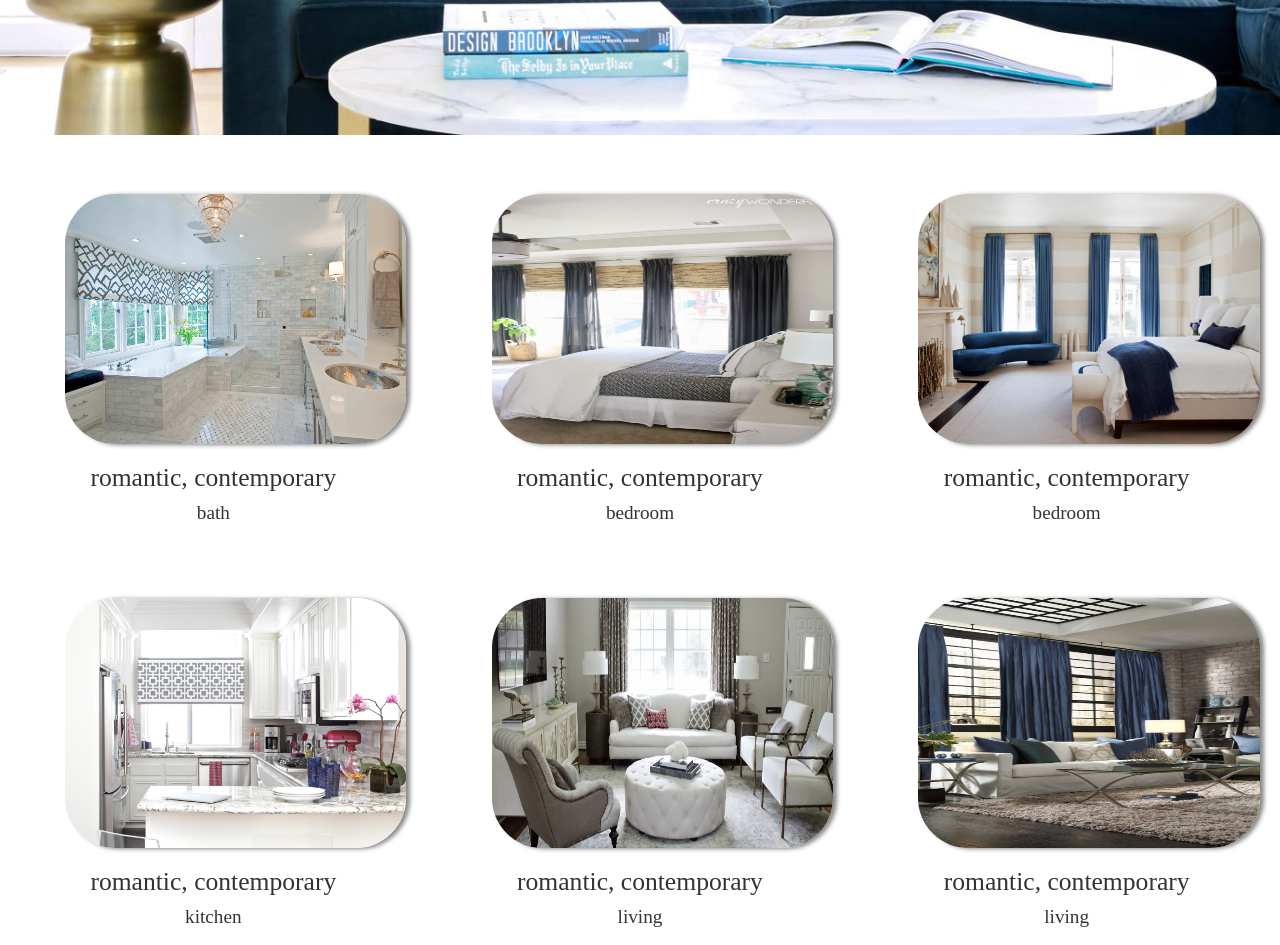
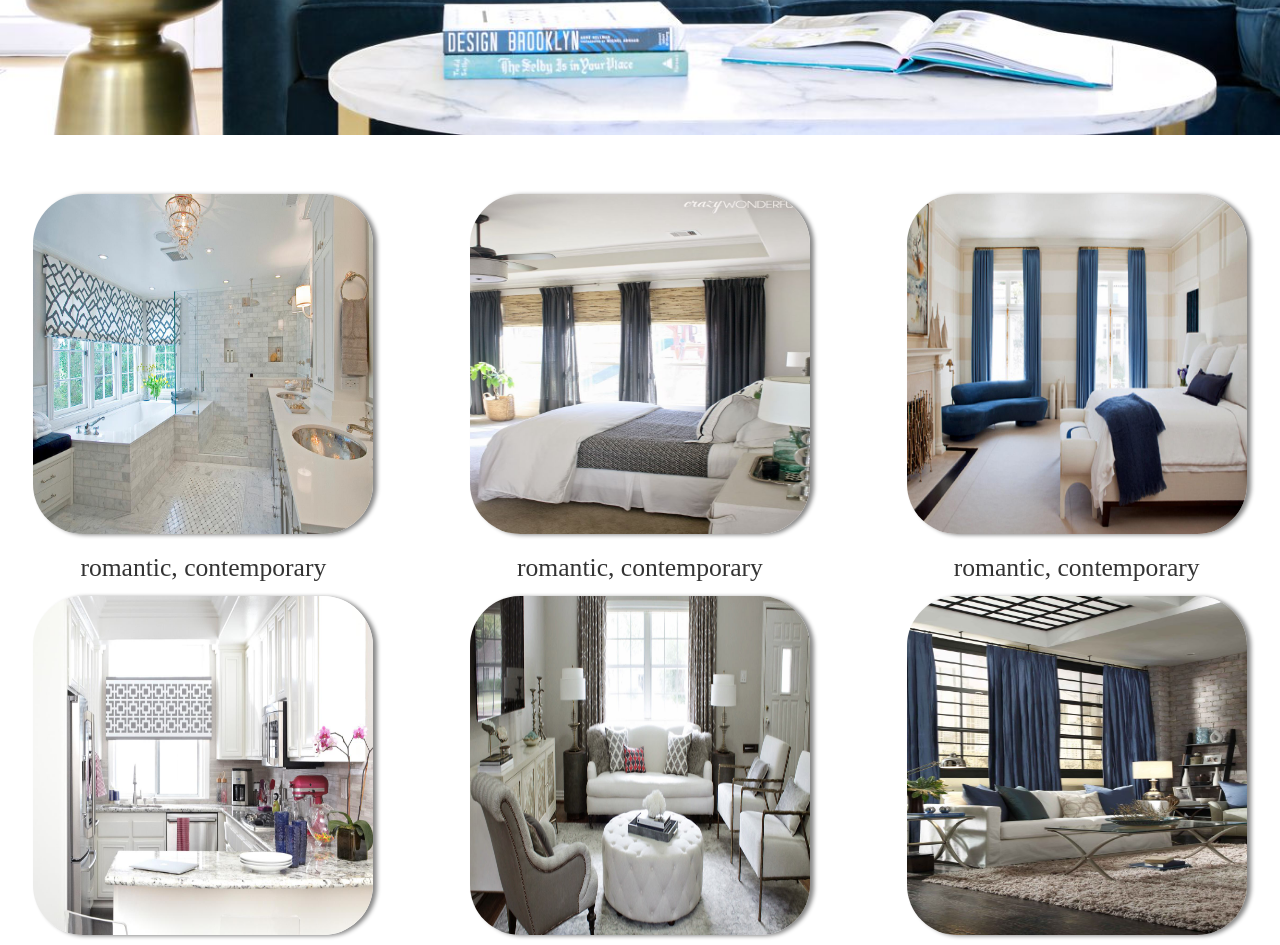
Before and after one commit to dhazlettjr/loom-decor, a website: page index.html in a window 1280 px wide. Shown: the part 700-1645 px from the top of the page. Drawn offline with nearby package versions, Linux system fonts and the light colour scheme; files that its build step writes are made by us from their sources.

Commit message:
added some css

```diff
--- a/index.html
+++ b/index.html
@@ -16,7 +16,7 @@
 
 </head>
 
-<header>
+<header class="static">
     <img src="img/loom.svg" class=" image img-responsive center-block" alt="Responsive image">
   <nav class="navbar navbar-default nav">
     <div class="container-fluid">
@@ -67,7 +67,9 @@
 
 <body>
   <div id="mainContainer">
-    <div id="products"></div>
+    <div class="row">
+      <div id="products"></div>
+    </div>
   </div>
 
   <script src="dist/bundle.js"></script>
--- a/sass/main.scss
+++ b/sass/main.scss
@@ -2,34 +2,40 @@
   display: flex;
   flex-flow: row wrap;
   justify-content: space-around;
-  align-items: stretch;
+  // align-items: stretch;
   margin: 2vw auto;
 }
-
 .prodCard {
+  height: 25em ;
+  width: 25em ;
   display: inline-block;
   margin: 2vw;
   padding: .4vw;
-  max-width: 24vw;
+  // max-width: 24vw;
   h3 {
     display: block;
     font-size: 2vw;
     text-align: center;
+    // margin-left: 50px;
     font-family: "freight-big-pro",'Times New Roman',sans-serif;
   }
   h4 {
     display: block;
     font-size: 1.5vw;
     text-align: center;
+    // margin-left: 50px;
     font-family: "freight-big-pro",'Times New Roman',sans-serif;
-
   }
   img {
     display: block;
-    width: 115%;
-    height: 250px;
+    // background-size: cover;
+    background-repeat: no-repeat;
+    background-position: 50% 50%;
+    width: 100%;
+    height: 100%;
     margin: .2em auto;
     border-radius: 50px;
+    // padding: 10px;
     box-shadow:  4px 1px 4px #888888;
   }
 }
```
